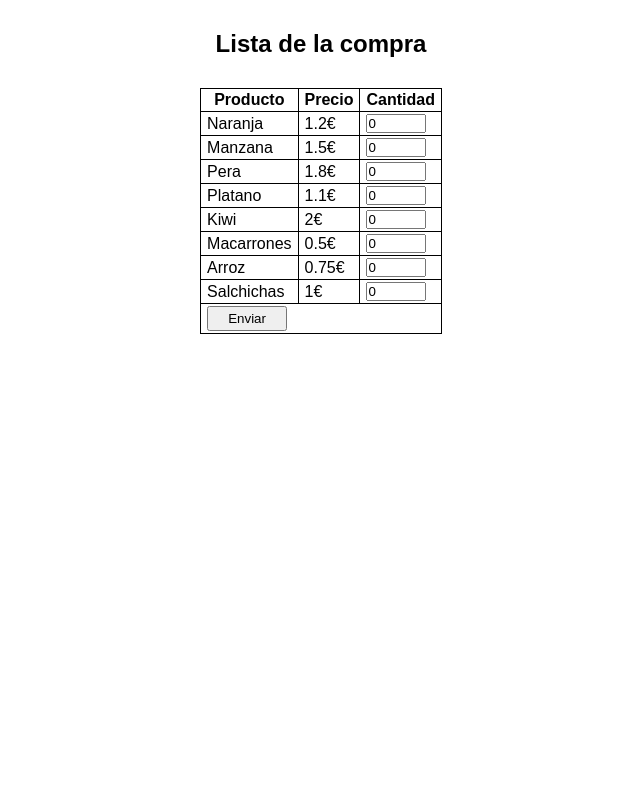
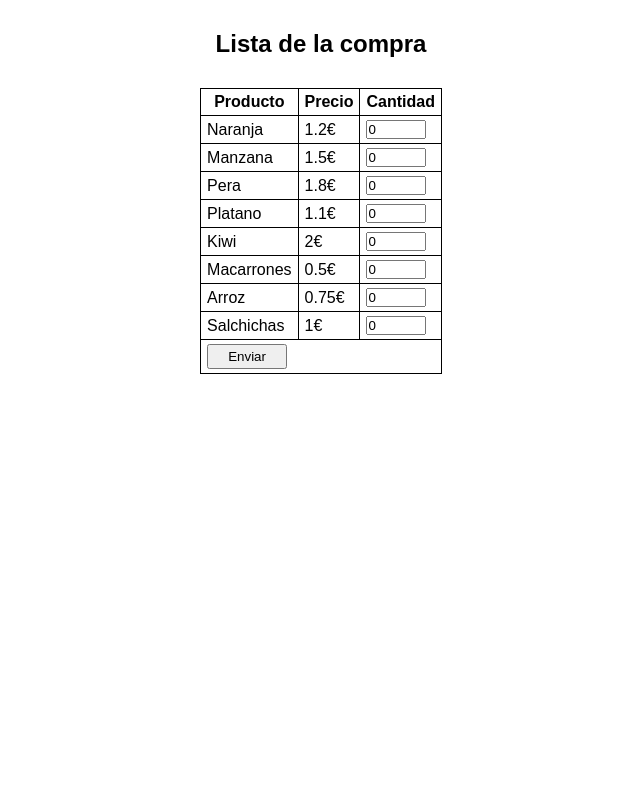
Before and after one commit to byeejasonn/DWES, a PHP site: page /UT2/00-enunciado.php in a window 1280 px wide. Shown: the whole page, without its empty margins (319-959 px from the left). Run offline with PHP 8.4, Linux system fonts and the light colour scheme.

Commit message:
enunciado sin errores

```diff
--- a/UT2/00-enunciado.php
+++ b/UT2/00-enunciado.php
@@ -34,10 +34,12 @@
     }
 
     function generarFactura($productos) {
-        $productosCompra = array_intersect($_GET, $productos);
+        $productosCompra = array_intersect_key($_GET, $productos);
 
         foreach ($productosCompra as $producto => $cantidad) {
-            $factura[$producto] = $productos[$producto]*$cantidad;
+            if($cantidad != 0) {
+                $factura[$producto] = $productos[$producto]*$cantidad;
+            }
         }
 
         if(!empty($factura)) {
@@ -83,7 +85,7 @@
         table, th, td {
             border: 1px solid black;
             border-collapse: collapse;
-            padding: 2px 6px;
+            padding: 4px 6px;
             margin: 30px 0;
         }
 
```
